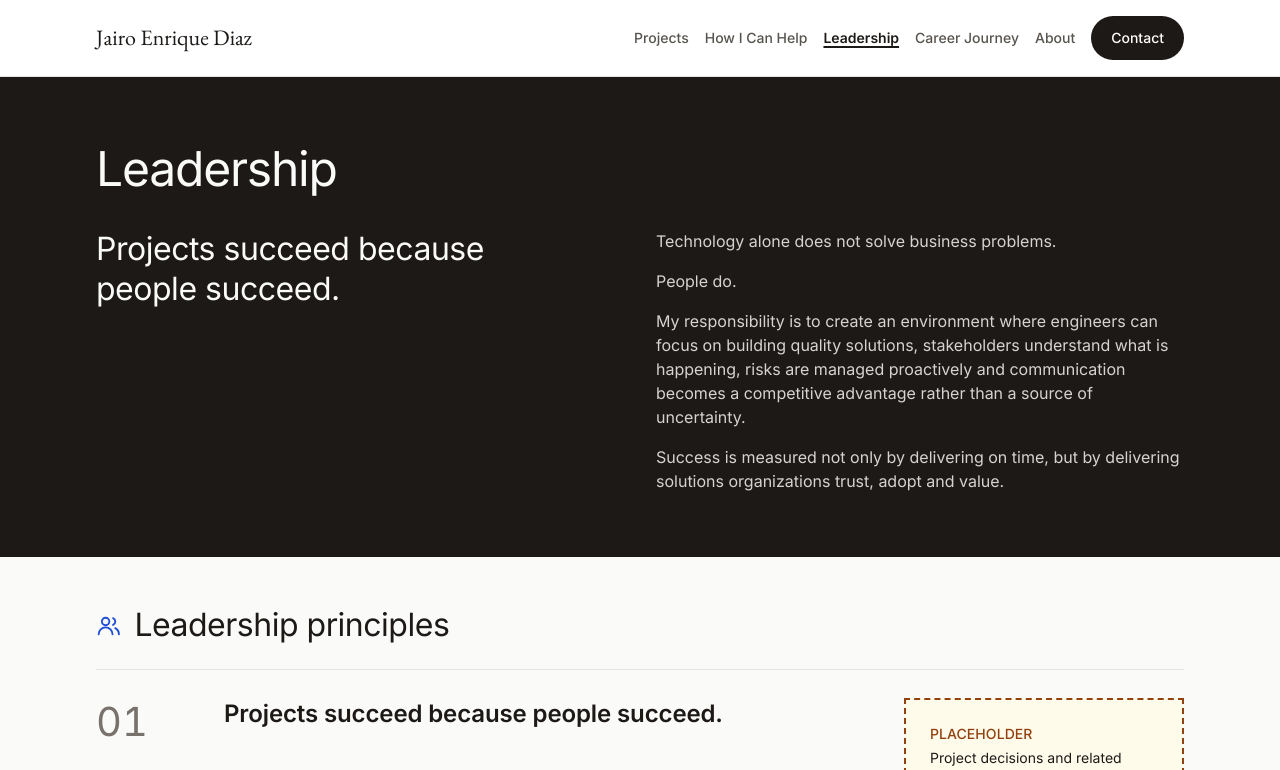
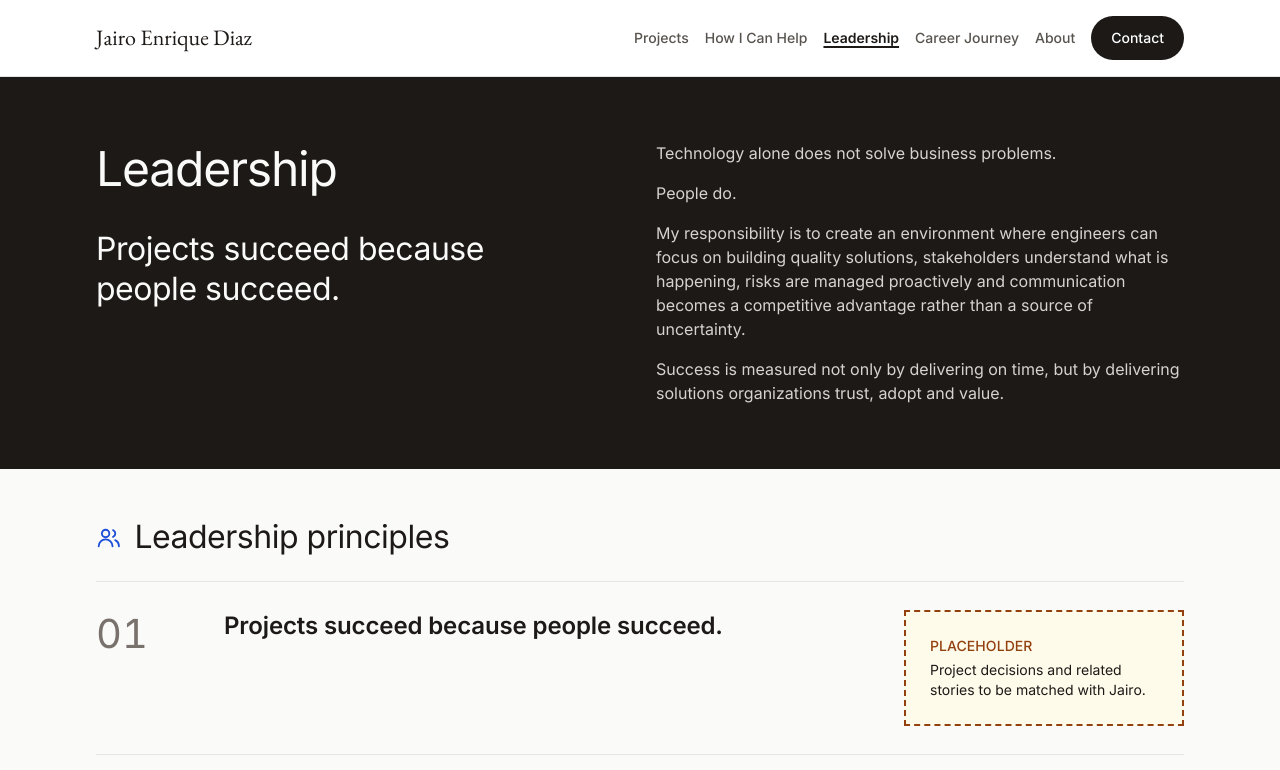
Before and after one commit to jairoedg/PersonalBrandPage, a plain HTML site: page site/leadership/index.html in a window 1280 px wide. Shown: the top 770 px of the page. Drawn offline with Linux system fonts and the light colour scheme.

Commit message:
Align Leadership philosophy text with the page title
From 1024px, the philosophy text on the right starts level with the
"Leadership" title instead of the quote. One CSS rule; no markup change.

Co-Authored-By: Claude Opus 5.5 <noreply@anthropic.com>

```diff
--- a/site/assets/css/base.css
+++ b/site/assets/css/base.css
@@ -684,6 +684,11 @@ main:focus {
     grid-template-columns: 1fr 1fr;
     align-items: start;
   }
+
+  /* Leadership: lift the philosophy so its first line starts level with the title. */
+  .page-band__split .page-band__body {
+    margin-top: calc(-1 * (var(--line-height-display) + var(--space-8)));
+  }
 }
 
 /* Key figures: three panels; the large value carries the emphasis. */
```
